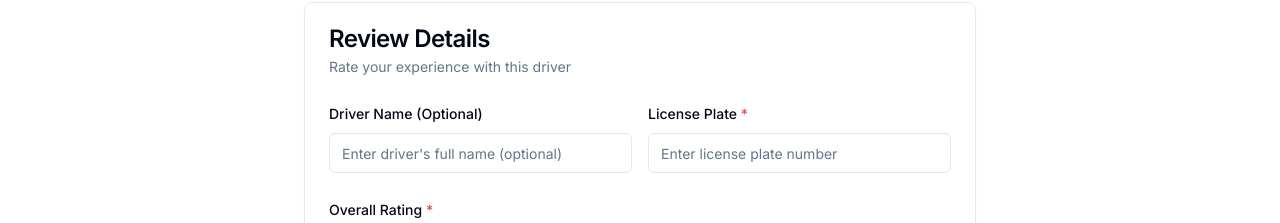
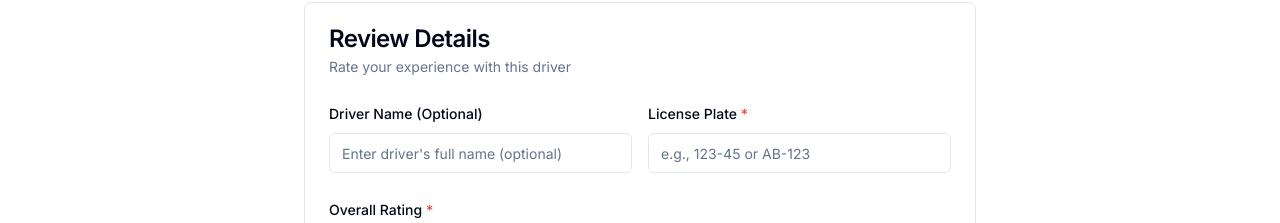
Before and after one commit to sanFransisco/riders-scan, a Next.js app: page /reviews/create in a window 1280 px wide. Shown: the part 158-381 px from the top of the page. Built offline with nearby package versions, Linux system fonts and the light colour scheme; no server answers.

Commit message:
Add Israeli license plate formatting with HTML5 validation - pattern matching for 123-45 and AB-123 formats

```diff
--- a/app/HomePageClient.tsx
+++ b/app/HomePageClient.tsx
@@ -75,10 +75,13 @@ export default function HomePageClient() {
           </p>
           <div className="flex gap-2 max-w-md mx-auto">
             <Input
-              placeholder="Enter license plate number..."
+              placeholder="e.g., 123-45 or AB-123..."
               value={searchQuery}
               onChange={(e) => setSearchQuery(e.target.value)}
               onKeyPress={handleKeyPress}
+              pattern="^[0-9]{2,3}-[0-9]{2,3}$|^[A-Z]{2,3}-[0-9]{2,3}$"
+              title="Israeli license plate format: 123-45 or AB-123"
+                                maxLength={7}
               className="flex-1"
             />
             <Button
--- a/app/reviews/create/page.tsx
+++ b/app/reviews/create/page.tsx
@@ -167,7 +167,10 @@ export default function CreateReviewPage() {
                   id="licensePlate"
                   value={formData.licensePlate}
                   onChange={(e) => updateFormData('licensePlate', e.target.value)}
-                  placeholder="Enter license plate number"
+                  placeholder="e.g., 123-45 or AB-123"
+                  pattern="^[0-9]{2,3}-[0-9]{2,3}$|^[A-Z]{2,3}-[0-9]{2,3}$"
+                  title="Israeli license plate format: 123-45 or AB-123"
+                  maxLength={7}
                   required
                 />
               </div>
```
